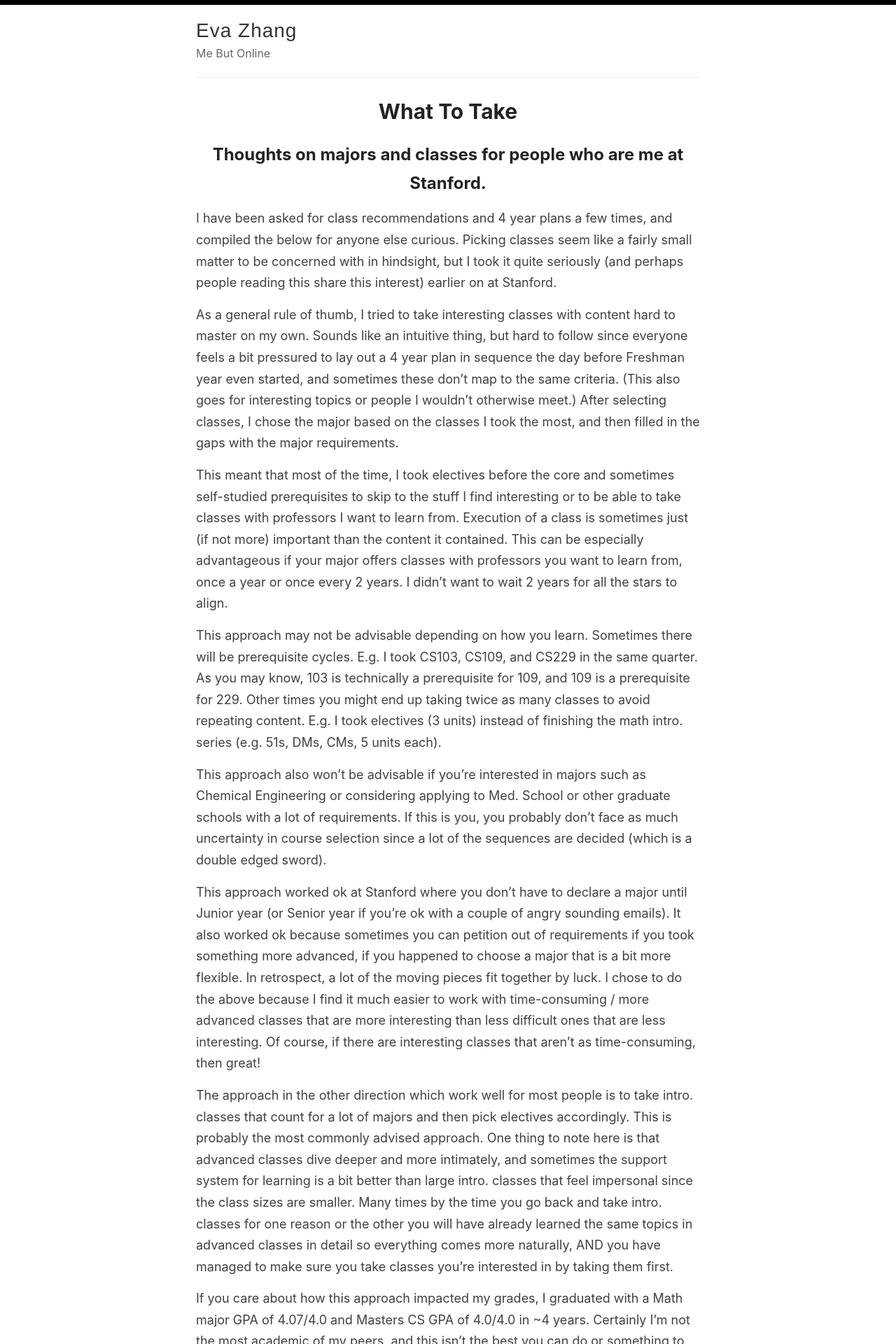
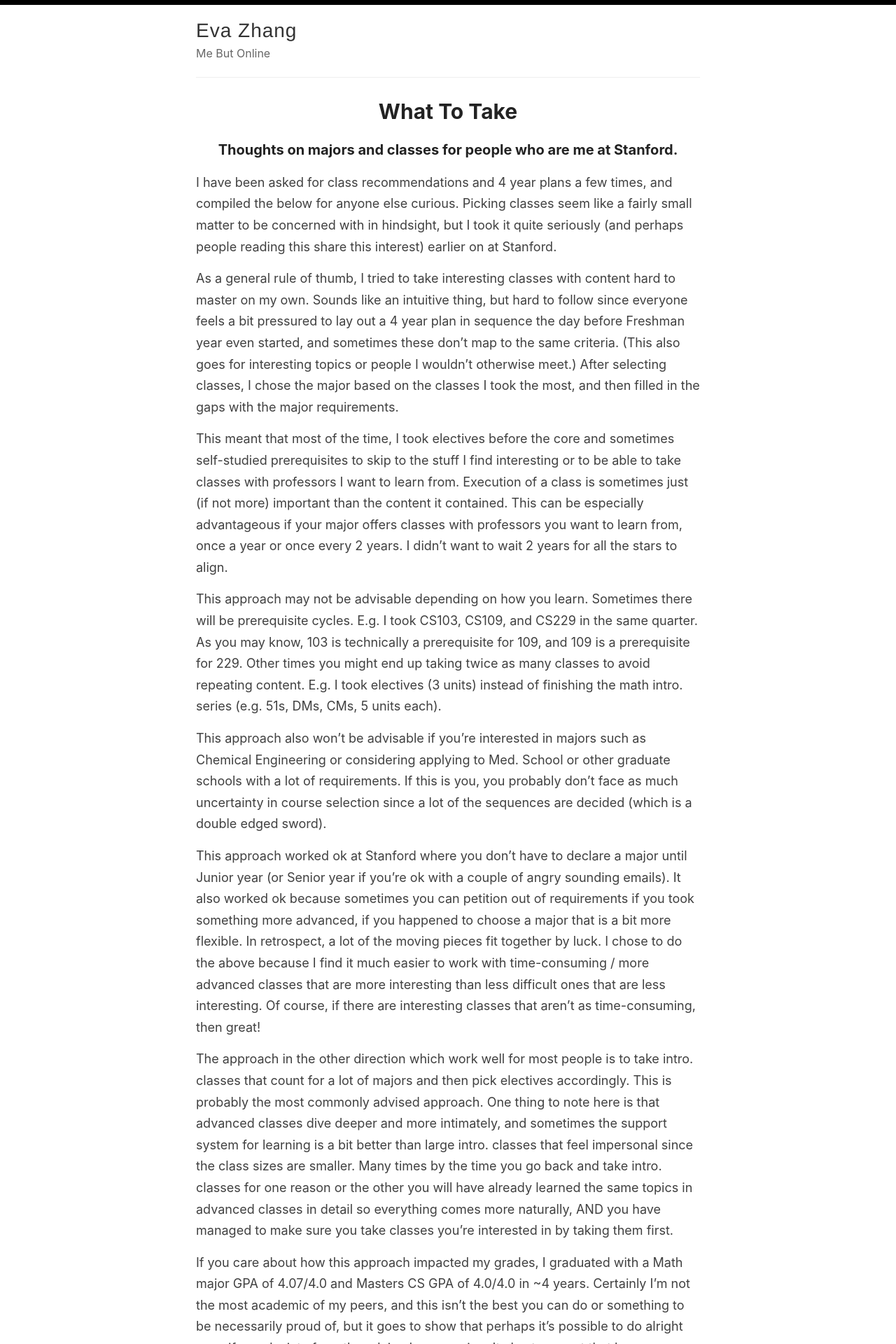
Before and after one commit to evazhang612/sokt-landing, a Jekyll site: the page built from _pages/wtt.md, in a window 1280 px wide. Shown: the top 1920 px of the page at 70% size. Built offline with Jekyll 4.4.1, drawn with Linux system fonts in a browser that asks for light colours; nearby versions of some CDN libraries; library files that are not in the unit come from our copies.

Commit message:
Adding course pages.

```diff
--- a/_pages/wtt.md
+++ b/_pages/wtt.md
@@ -4,7 +4,7 @@ title: What To Take
 permalink: /wtt/
 ---
 
-## Thoughts on majors and classes for people who are me at Stanford.
+### Thoughts on majors and classes for people who are me at Stanford.
 
 I have been asked for class recommendations and 4 year plans a few times, and compiled the below for anyone else curious. Picking classes seem like a fairly small matter to be concerned with in hindsight, but I took it quite seriously (and perhaps people reading this share this interest) earlier on at Stanford.
 
```
